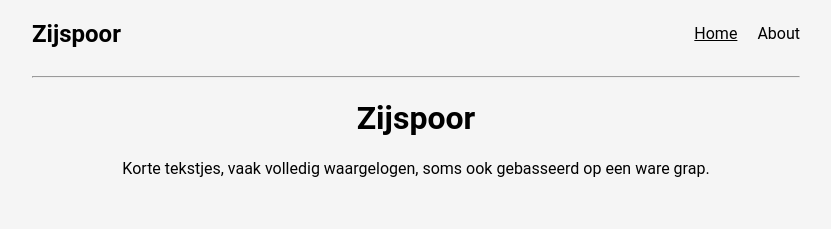
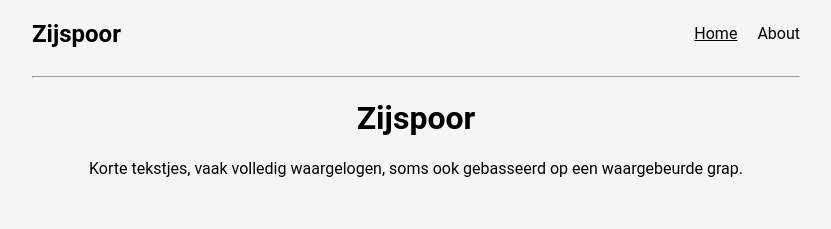
Before and after one commit to JonaMata/Zijspoor, an Eleventy site: page index.md in a window 1280 px wide. Shown: the top 229 px of the page, without its empty margins (224-1055 px from the left). Built offline with nearby package versions, Linux system fonts and the light colour scheme; Eleventy itself is replaced by a stand-in of ours; files that its build step writes are made by us from their sources.

Commit message:
Update Pages “home”

```diff
--- a/index.md
+++ b/index.md
@@ -2,4 +2,4 @@
 title: Zijspoor
 layout: home.njk
 ---
-<p class="text-center">Korte tekstjes, vaak volledig waargelogen, soms ook gebasseerd op een ware grap.</p>
+<p class="text-center">Korte tekstjes, vaak volledig waargelogen, soms ook gebasseerd op een waargebeurde grap.</p>
```
